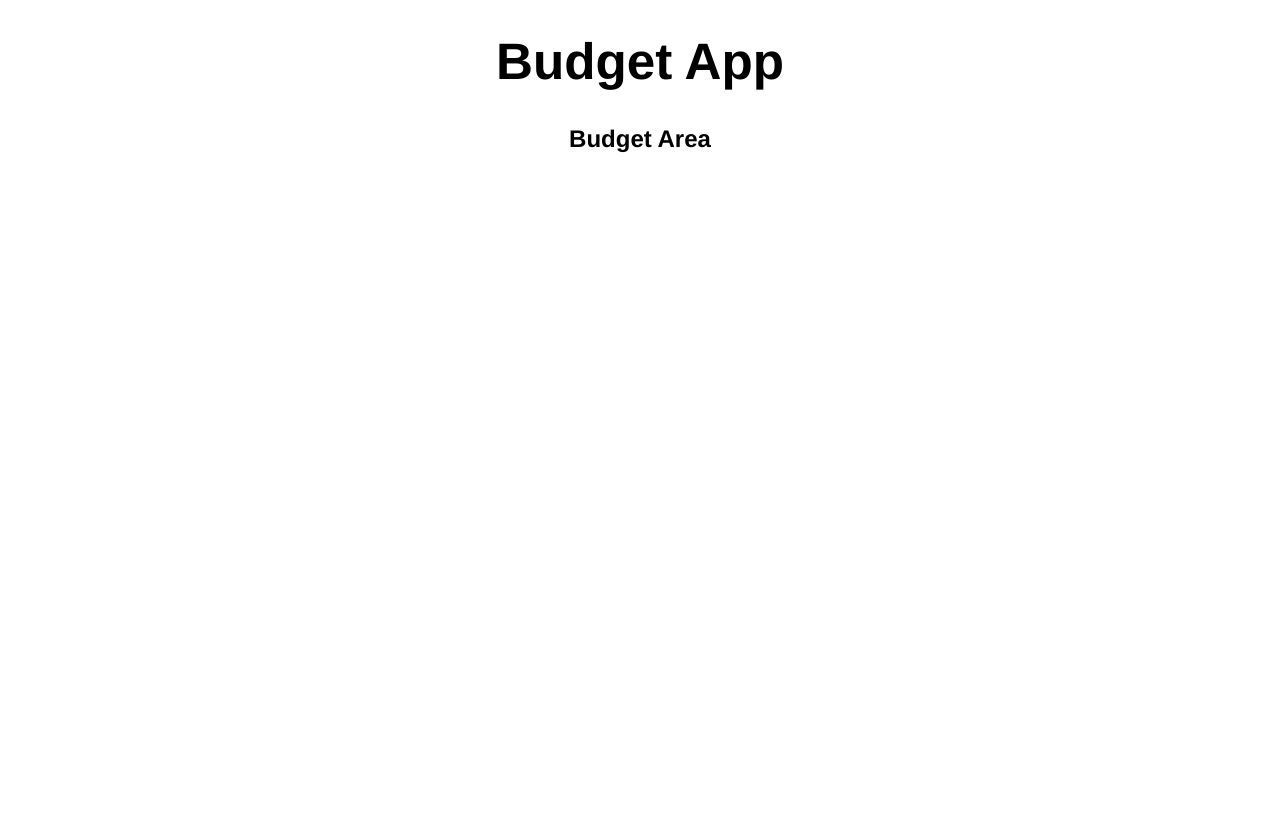
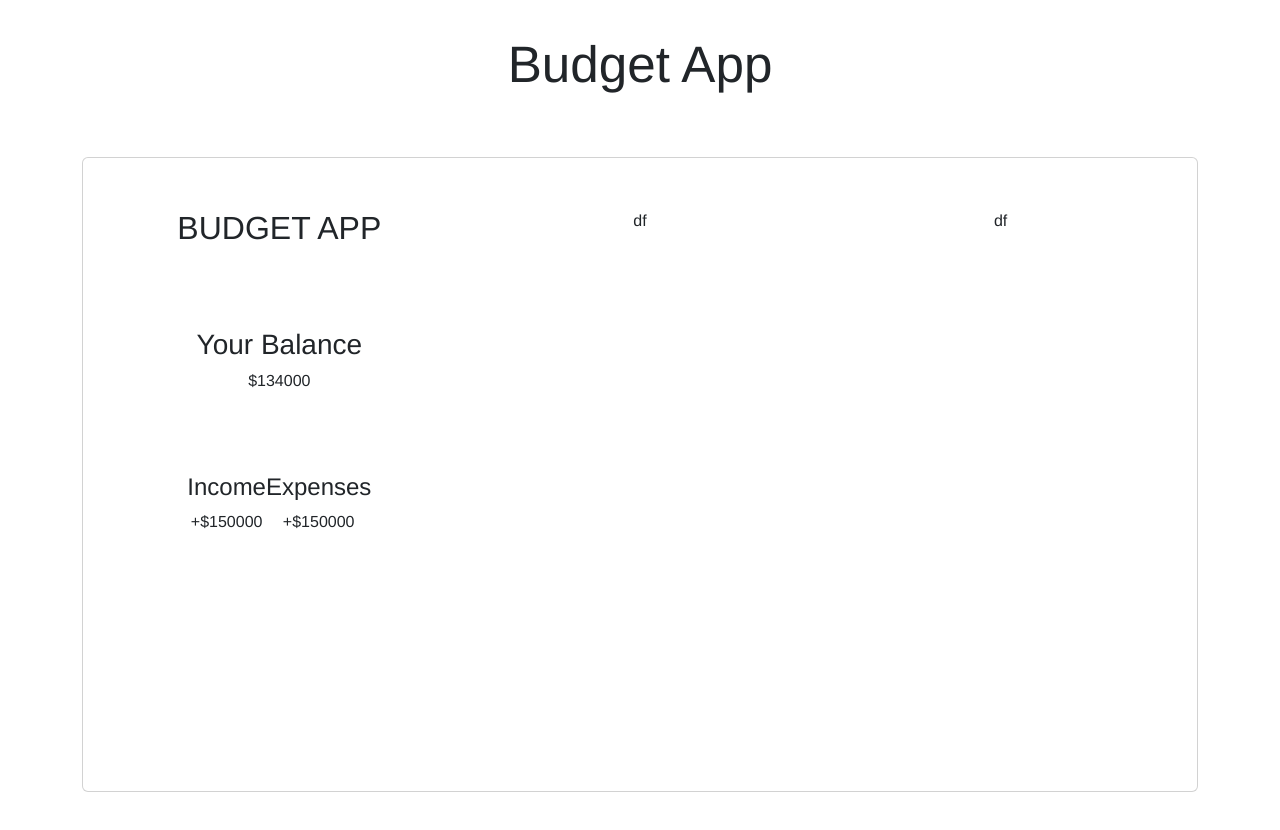
Before and after one commit to 0xNightcat/Budget-App, a React app: page / in a window 1280 px wide. Shown: the top 830 px of the page. Built offline with nearby package versions, Linux system fonts and the light colour scheme; the HTML template or start-up script is replaced by a standard one.

Commit message:
budget app UI started

```diff
--- a/src/App.scss
+++ b/src/App.scss
@@ -1,4 +1,5 @@
 .app {
+   margin-top: 2.3rem;
    text-align: center;
    display: block;
    font-family: 'Franklin Gothic Medium', 'Arial Narrow', Arial, sans-serif;
--- a/src/App.tsx
+++ b/src/App.tsx
@@ -1,5 +1,5 @@
 import './App.scss';
-import BudgetApp from './components/BudgetApp';
+import BudgetApp from './containers/BudgetApp';
 
 // app component
 function App() {
--- a/src/components/BudgetApp.scss
+++ /dev/null
@@ -1,3 +0,0 @@
-// .budget {
-
-// }
--- a/src/components/BudgetApp.tsx
+++ /dev/null
@@ -1,17 +0,0 @@
-import './BudgetApp.scss';
-import { Card } from 'react-bootstrap';
-
-// budget component
-const BudgetApp = function() {
-   return (
-      <div className='budget'>
-         <Card className='card'>
-            <Card.Body>
-               <h2>Budget Area</h2>
-            </Card.Body>
-         </Card>
-      </div>
-   )
-}
-
-export default BudgetApp;
--- /dev/null
+++ b/src/containers/BudgetApp.scss
@@ -0,0 +1,7 @@
+.budget {
+   margin: 4rem auto auto;
+   .card {
+      padding: 35px 0;
+      min-height: 635px;
+   }
+}
--- /dev/null
+++ b/src/containers/BudgetApp.tsx
@@ -0,0 +1,29 @@
+import './BudgetApp.scss';
+import { Card, Container, Row, Col } from 'react-bootstrap';
+import Calculate from './Calculate/Calculate';
+
+// budget component
+function BudgetApp() {
+   return (
+      <Container>
+         <div className='budget'>
+            <Card className='card budget-box'>
+               <Card.Body>
+                  <Container>
+                     <Row>
+                        <Col md={4}>
+                           <h2 className='title m-0'>BUDGET APP</h2>
+                           <Calculate />
+                        </Col>
+                        <Col md={4}>df</Col>
+                        <Col md={4}>df</Col>
+                     </Row>
+                  </Container>
+               </Card.Body>
+            </Card>
+         </div>
+      </Container>
+   )
+}
+
+export default BudgetApp;
--- /dev/null
+++ b/src/containers/Calculate/Calculate.scss
@@ -0,0 +1,7 @@
+.balance {
+   margin-top: 5rem;
+}
+
+.calc-result {
+   margin-top: 5rem;
+}
--- /dev/null
+++ b/src/containers/Calculate/Calculate.tsx
@@ -0,0 +1,26 @@
+import './Calculate.scss';
+
+function Calculate() {
+   return (
+      <>
+         <div className='balance'>
+            <h3>Your Balance</h3>
+            <p>$134000</p>
+         </div>
+         <div className='calc-result'>
+            <div className='calc-bottom d-flex flex-row justify-content-center'>
+               <div className='income'>
+                  <h4>Income</h4>
+                  <p>+$150000</p>
+               </div>
+               <div className='expenses'>
+                  <h4>Expenses</h4>
+                  <p>+$150000</p>
+               </div>
+            </div>
+         </div>
+      </>
+   )
+}
+
+export default Calculate;
--- a/src/main.tsx
+++ b/src/main.tsx
@@ -5,6 +5,7 @@ import './index.scss';
 
 // bootstrap-icons
 import 'bootstrap-icons/font/bootstrap-icons.min.css';
+import 'bootstrap/dist/css/bootstrap.min.css';
 
 ReactDOM.createRoot(document.getElementById('root')!).render(
   <React.StrictMode>
```
